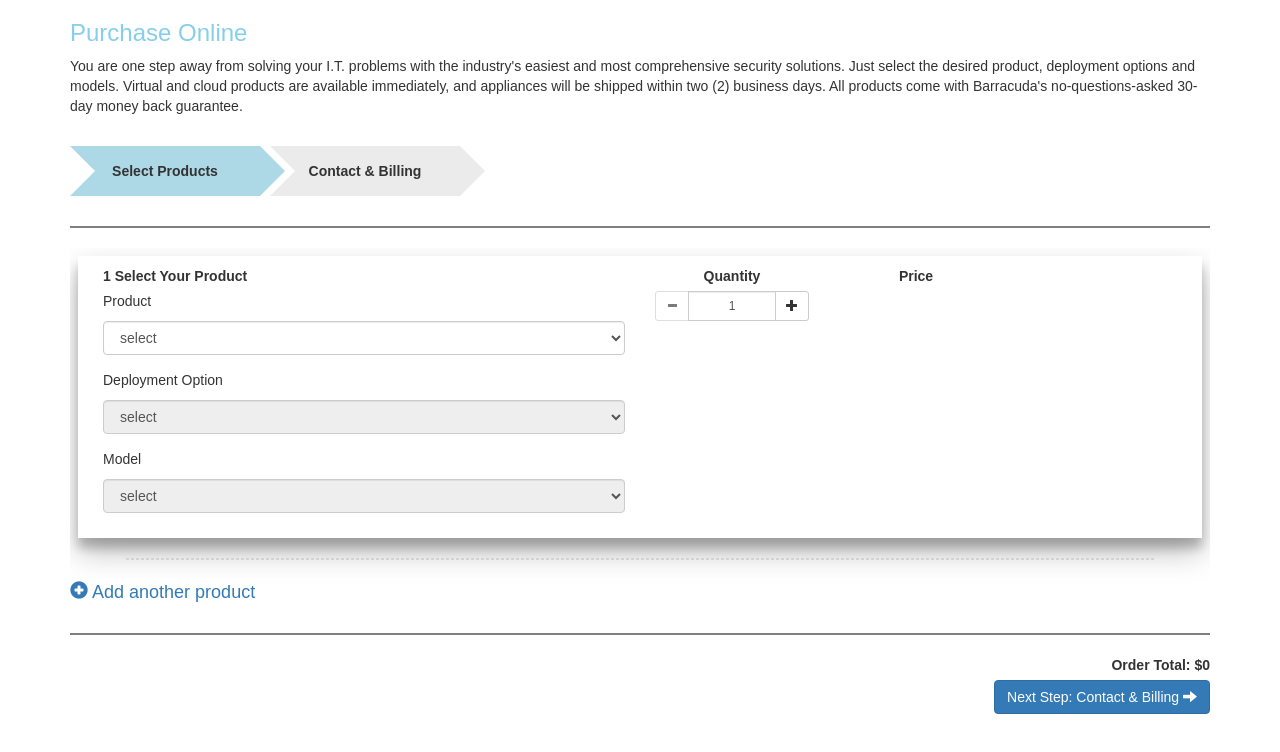
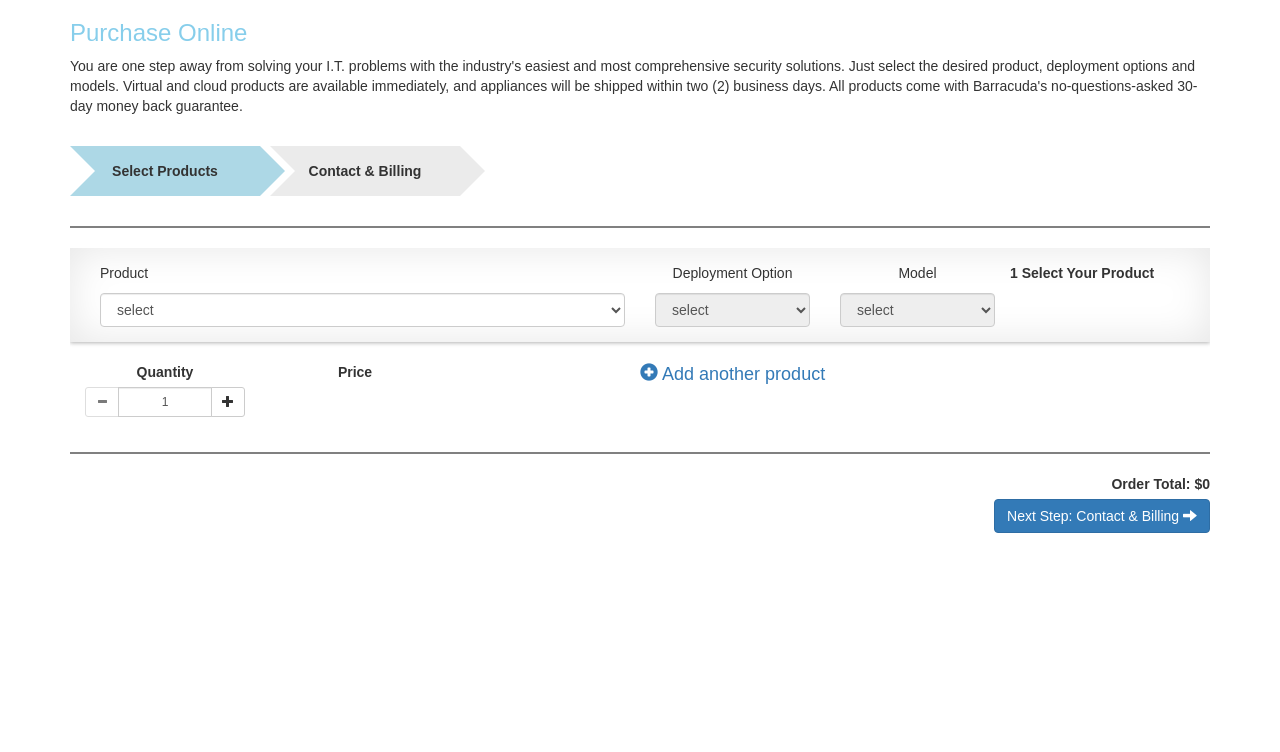
Before and after one commit to maardan/purchase-app, a React (Create React App) app: page / in a window 1280 px wide. Shown: the top 752 px of the page. Built offline with nearby package versions, Linux system fonts and the light colour scheme.

Commit message:
added time sheet + UI touchup

```diff
--- a/src/containers/App.css
+++ b/src/containers/App.css
@@ -4,12 +4,6 @@
 
 hr {
 	border: 1px solid grey;
-}
-
-.product-each {
-    box-shadow: 0 14px 28px rgba(0,0,0,0.25), 0 10px 10px rgba(0,0,0,0.22);
-    margin: 8px;
-    padding: 10px;
 }
 
 .dashed-line {
@@ -41,16 +35,14 @@
 	padding-top: 25px;
 }
 
-/*disable the input spinner*/
-input::-webkit-outer-spin-button,
-input::-webkit-inner-spin-button {
-    /* display: none; <- Crashes Chrome on hover */
-    -webkit-appearance: none;
-    margin: 0; /* <-- Apparently some margin are still there even though it's hidden */
+.form-flex {
+	display: flex;
 }
 
 
-
+/*==================================================
+ * Product row fade-in effect
+ * ===============================================*/
  @-webkit-keyframes fadeIn {
     0% {opacity: 0;}
     100% {opacity: 1;}
@@ -69,11 +61,78 @@
     -webkit-animation-fill-mode: both;
     animation-fill-mode: both;
 }
+/*==================================================
+ * ===============================================*/
 
 
 
 
 
+
+
+/*==================================================
+ * Shadow effect
+ * ===============================================*/
+.product-each
+{
+	margin: 0px 0px 20px 0px;
+	padding: 15px;
+	position:relative;
+    position:relative;
+    -webkit-box-shadow:0 1px 4px rgba(0, 0, 0, 0.3), 0 0 40px rgba(0, 0, 0, 0.1) inset;
+    -moz-box-shadow:0 1px 4px rgba(0, 0, 0, 0.3), 0 0 40px rgba(0, 0, 0, 0.1) inset;
+    box-shadow:0 1px 4px rgba(0, 0, 0, 0.3), 0 0 40px rgba(0, 0, 0, 0.1) inset;
+}
+/*==================================================
+ * ===============================================*/
+
+
+
+
+
+
+/*==================================================
+ * Step by step highlight effect
+ * ===============================================*/
+@keyframes highlight {
+ 	0% {
+ 		background: lightblue;
+ 	}
+ 	100% {
+ 		background: none;
+ 	}
+}
+
+#highlight1 {
+	-webkit-animation: highlight 1s; /* Safari 4.0 - 8.0 */
+	animation: highlight 1s;
+	-webkit-animation-delay: 1s; /* Safari 4.0 - 8.0 */
+	animation-delay: 1s;
+}
+
+#highlight2 {
+    -webkit-animation: highlight 1s; /* Safari 4.0 - 8.0 */
+    animation: highlight 1s;
+    -webkit-animation-delay: 1.5s; /* Safari 4.0 - 8.0 */
+    animation-delay: 1.5s;
+}
+
+#highlight3 {
+    -webkit-animation: highlight 1s; /* Safari 4.0 - 8.0 */
+    animation: highlight 1s;
+    -webkit-animation-delay: 2s; /* Safari 4.0 - 8.0 */
+    animation-delay: 2s;
+}
+/*==================================================
+ * ===============================================*/
+
+
+
+
+
+/*==================================================
+ * Arrow banners
+ * ===============================================*/
 .steps {
 	margin: 30px 0px 30px 0px;
 	padding: 0;
@@ -142,3 +201,5 @@
 /* Hover for completed and current */
 .steps li:hover {background-color: #696}
 .steps li:hover::after {border-left-color: #696}
+/*==================================================
+ * ===============================================*/
--- a/src/containers/SelectProducts.js
+++ b/src/containers/SelectProducts.js
@@ -92,7 +92,7 @@
 	addProductRow() {
 		const {addAnotherProduct} = this.props;
 		addAnotherProduct();
-		window.scrollTo(0,document.body.scrollHeight);
+		setTimeout(() => window.scrollTo(0,document.body.scrollHeight), 500);
 	}
 
 	render() {
--- a/src/index.css
+++ b/src/index.css
@@ -3,4 +3,5 @@
 	padding: 0;
 	min-width: 330px;
 	font-family: sans-serif;
+	font-weight: lighter;
 }
--- a/src/partials/BillingForm.js
+++ b/src/partials/BillingForm.js
@@ -1,27 +1,44 @@
 import React from 'react';
-import {Row, Col, Form, FormGroup, ControlLabel, FormControl} from 'react-bootstrap';
+import {Row, Col, FormGroup, ControlLabel, FormControl} from 'react-bootstrap';
 
 const BillingForm = (props) => {
 
 	return (
 		<Row>
-			<Col xs={8} xsOffset={2} sm={4} smOffset={4} md={4} mdOffset={4} lg={4} lgOffset={4}>
-				<Form horizontal>
-					<FormGroup controlId="formHorizontalEmail">
+			<Col xs={12} sm={6} smOffset={3} md={4} mdOffset={4} lg={4} lgOffset={4}>
+
+				<Col xs={12} sm={12} md={12} lg={12}>
+					<FormGroup>
 						<ControlLabel>Full Name</ControlLabel>
-						<FormControl type="text" placeholder="Full Name" />
+						<FormControl type="text" placeholder="John Doe" />
 					</FormGroup>
+				</Col>
 
-					<FormGroup controlId="formHorizontalPassword">
+				<Col xs={12} sm={12} md={12} lg={12}>
+					<FormGroup>
 						<ControlLabel>Credit Card Number</ControlLabel>
 						<FormControl type="number" placeholder="0000-0000-0000-0000" />
 					</FormGroup>
+				</Col>
 
-					<FormGroup controlId="formHorizontalPassword">
+				<Col xs={8} sm={8} md={8} lg={8}>
+					<FormGroup>
 						<ControlLabel>Expiration Date</ControlLabel>
-						<FormControl type="number" placeholder="00-00" />
+						<div className="form-flex">
+							<FormControl type="number" placeholder="MM" />
+							<FormControl type="number" placeholder="DD" />
+						</div>
+
 					</FormGroup>
-				</Form>
+				</Col>
+
+				<Col xs={4} sm={4} md={4} lg={4}>
+					<FormGroup>
+						<ControlLabel>CV Code</ControlLabel>
+						<FormControl type="number" placeholder="123" />
+					</FormGroup>
+				</Col>
+
 			</Col>
 		</Row>);
 }
--- a/src/partials/ProductRow.js
+++ b/src/partials/ProductRow.js
@@ -6,13 +6,12 @@
 const ProductRow = (props) => {
 
 	return (
-		<div className="fadeIn">
-			<Row className="product-each">
-				<Col xs={12} sm={6} md={6} lg={6}>
+		<Row className="product-each fadeIn hello">
+			<Col xs={12} sm={5} md={6} lg={6}>
 				<ControlLabel>{`${props.cartIndex + 1} Select Your Product`}</ControlLabel>
 				<FormGroup>
 					<p>Product</p>
-						<FormControl componentClass="select" onChange={props.selectProduct} value={props.currProduct}>
+					<FormControl id={props.cartIndex === 0 ? 'highlight1' : ''} componentClass="select" onChange={props.selectProduct} value={props.currProduct}>
 						<option key={0} value={null}>select</option>
 						{props.productsData.map((obj, i) => <option key={i+1} value={obj.product_name}>{obj.product_name}</option>)}
 					</FormControl>
@@ -20,7 +19,7 @@
 
 				<FormGroup>
 					<p>Deployment Option</p>
-						<FormControl componentClass="select" onChange={props.selectDeployment} disabled={props.deploymentOptions.length > 0 ? false : true} value={props.currDeployment}>
+					<FormControl id={props.cartIndex === 0 ? 'highlight2' : ''} componentClass="select" onChange={props.selectDeployment} disabled={props.deploymentOptions.length > 0 ? false : true} value={props.currDeployment}>
 						<option key={0} value={null}>select</option>
 						{props.deploymentOptions.map((obj, i) => <option key={i+1} value={obj}>{props.deploymentKey[obj]}</option>)}
 					</FormControl>
@@ -28,14 +27,14 @@
 
 				<FormGroup>
 					<p>Model</p>
-						<FormControl componentClass="select" onChange={props.selectModel} disabled={props.modelOptions.length > 0 ? false : true} value={props.currModel}>
+					<FormControl id={props.cartIndex === 0 ? 'highlight3' : ''} componentClass="select" onChange={props.selectModel} disabled={props.modelOptions.length > 0 ? false : true} value={props.currModel}>
 						<option key={0} value={null}>select</option>
 						{props.modelOptions.map((obj, i) => <option key={i+1} value={obj.model_name}>{`${obj.model_name} ($${obj.model_price})`}</option>)}
 					</FormControl>
 				</FormGroup>
 			</Col>
 
-				<Col className="center" xs={6} sm={2} md={2} lg={2}>
+			<Col className="center" xs={6} sm={3} md={2} lg={2}>
 				<ControlLabel>Quantity</ControlLabel>
 
 				<FormGroup bsSize="small">
@@ -64,9 +63,7 @@
 			<Col className="center delete-btn" xs={3} sm={2} md={2} lg={2}>
 				{props.cartLength < 2 ? null : <Button bsStyle="danger" bsSize="small" onClick={props.deleteProduct}>Delete</Button>}
 			</Col>
-			</Row>
-			<hr className="dashed-line"/>
-		</div>);
+		</Row>);
 }
 
 export default ProductRow;
```
Also changed, not shown: 1 other file (tests, documents, lock files or other folders). Lines whose indentation alone changed are shown as unchanged.
